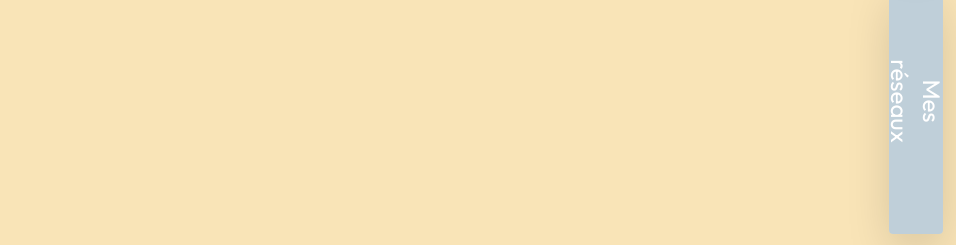
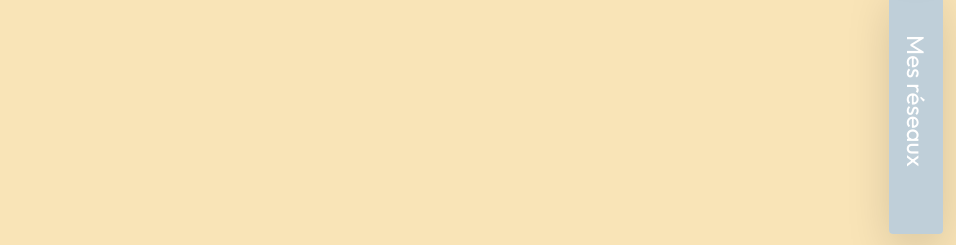
Before and after one commit to Augustin-Jouan/Portfolio, a plain HTML site: page index.html in a window 1280 px wide. Shown: the part 507-752 px from the top of the page, 324-1280 px from the left. Drawn offline with nearby package versions, Linux system fonts and the light colour scheme.

Commit message:
fix(index): minor problemes like font

```diff
--- a/index.html
+++ b/index.html
@@ -30,7 +30,7 @@
                 <p class = "rotate-90 text-center">Contactez-moi</p>
             </button>
             <button id ="btn2" class = "shadow-2xl w-2/3 bg-[#A7C7E7] rounded flex flex-row h-1/3 items-center justify-center my-2 bg-opacity-70">
-                <p class = "rotate-90">Mes réseaux</p>
+                <p class = "rotate-90 whitespace-nowrap">Mes réseaux</p>
             </button>
 
         </section>
```
